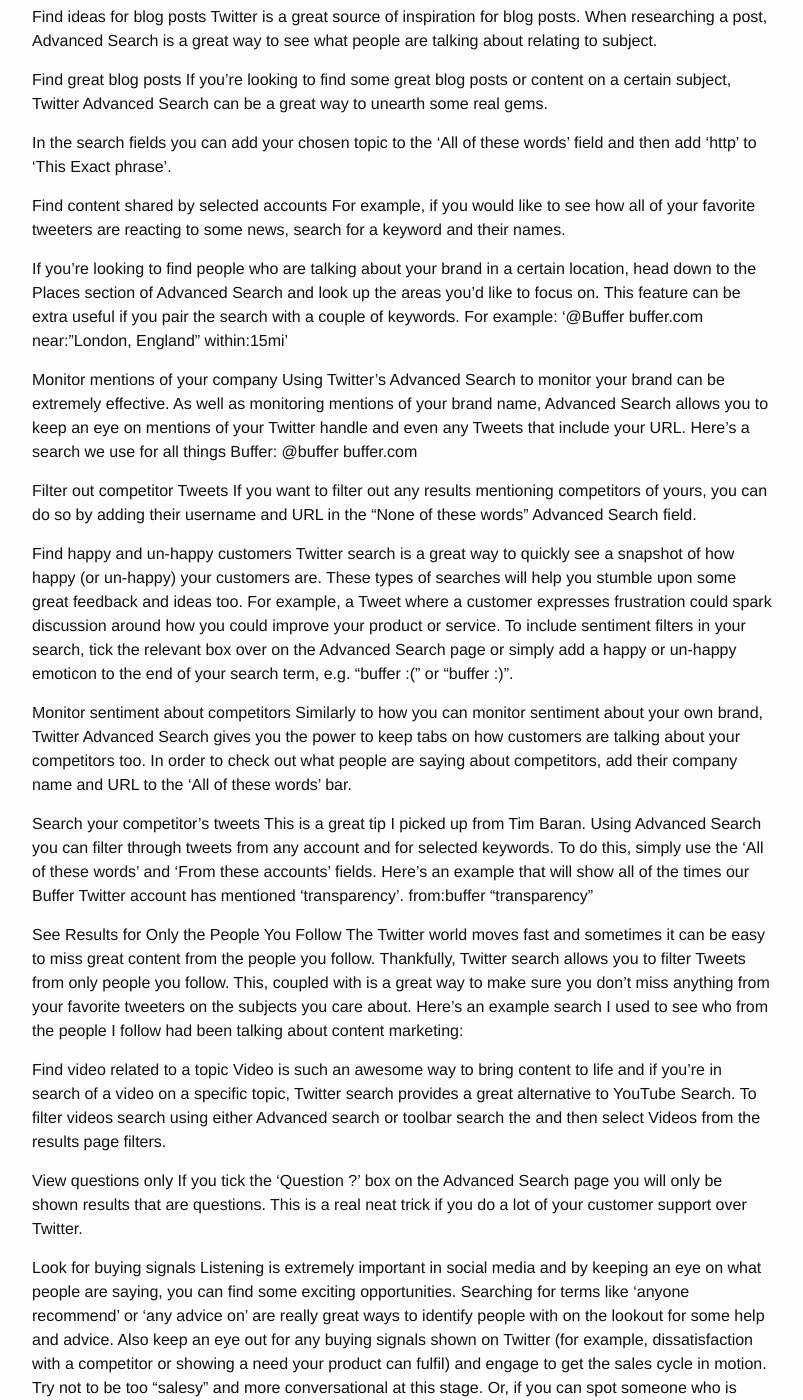
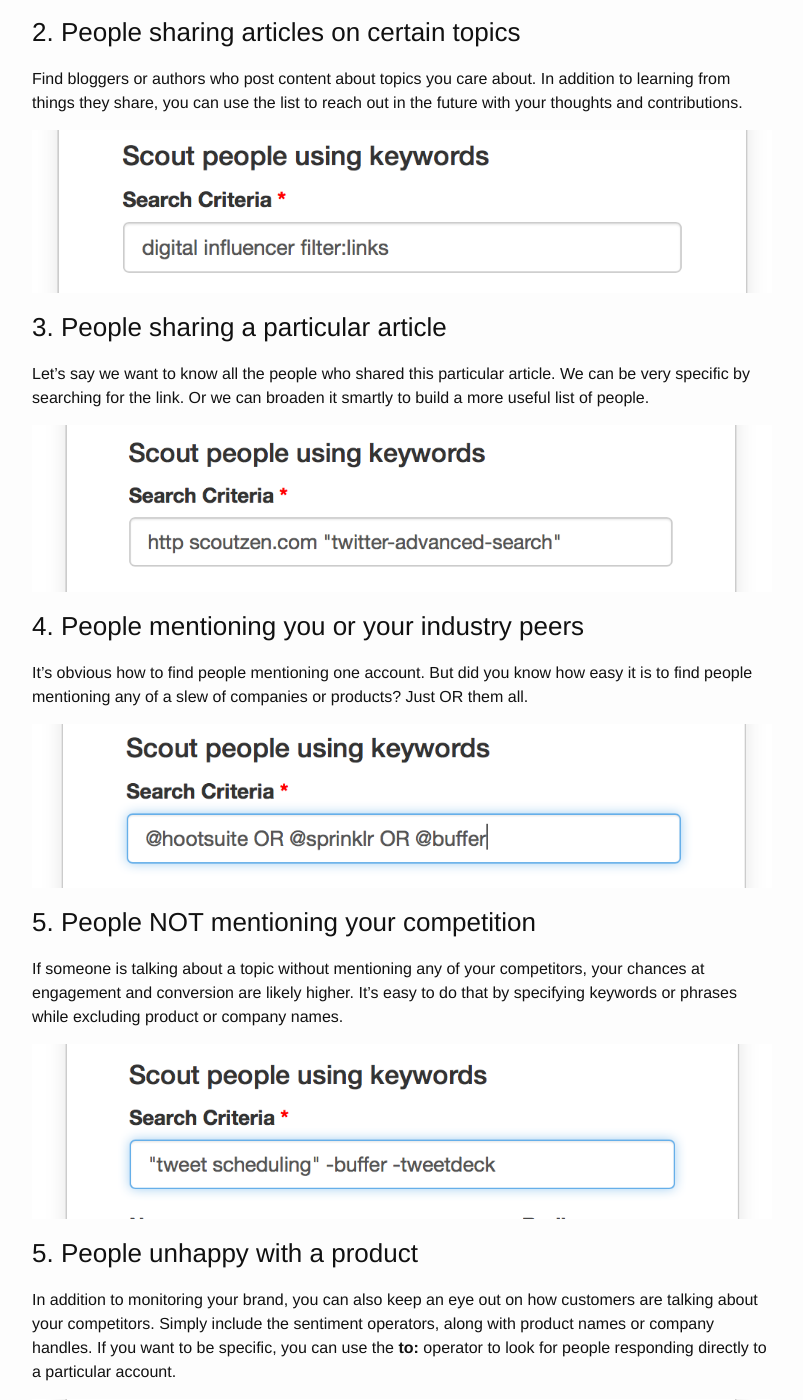
Before and after one commit to ScoutZen/scoutzen.github.io, a Jekyll site: the page built from _posts/2017-02-08-twitter-advanced-search-scout.md, in a window 1280 px wide and 1400 px high, scrolled down 3925 px. Shown: the whole window, without its empty margins (238-1041 px from the left). Built offline with Jekyll 4.4.1, drawn with Linux system fonts in a browser that asks for light colours; some of the changed text lies outside the part shown.

Commit message:
8 nifty ways to gather people using advanced search

```diff
--- a/_posts/2017-02-08-twitter-advanced-search-scout.md
+++ b/_posts/2017-02-08-twitter-advanced-search-scout.md
@@ -122,101 +122,111 @@ It is important to keep in mind that tweets are conversations, not
 documents or blog posts, obviously. For best search results, your keywords
 and phrases should reflect the manner in which people talk to each other.
 
-### 1. Gather people sharing your content.
+### 1. People sharing your content.
 
-People replying to your tweets, mentioning you in their tweets or
-sharing your content are already engaged with you. With ScoutZen, it
-is easy to maintain an ongoing list of your fans.
+Gather all the people who share your blog posts and articles or
+reference you in their tweets.
 
-### 1. People you have interacted with
-makes it easy to gather all
-Saved searches can be great to keep an eye on people sharing your content, keywords relevant to your brand and your own mentions.
+[![Scout for people sharing your content](/assets/scout-examples/sharing-content.png)][szlp]
 
-It can be hard to recall all of your interactions with another person on Twitter. As a way to refresh your mind, you can use the ‘From these accounts’ and ‘To these accounts’ filters.
+People mentioning you in their tweets or sharing your content are
+already engaged with you. With ScoutZen, it is easy to maintain an
+ongoing list of your fans.
 
-Find the most popular Tweets about a topic, or competitor's tweets
-gaining traction
+### 2. People sharing articles on certain topics
 
-Find ideas for blog posts
-Twitter is a great source of inspiration for blog posts. When researching a post, Advanced Search is a great way to see what people are talking about relating to subject.
+Find bloggers or authors who post content about topics you care about. In
+addition to learning from things they share, you can use the list to
+reach out in the future with your thoughts and contributions.
 
-Find great blog posts
-If you’re looking to find some great blog posts or content on a certain subject, Twitter Advanced Search can be a great way to unearth some real gems.
+[![Scout for people sharing topical content](/assets/scout-examples/with-content.png)][szlp]
 
-In the search fields you can add your chosen topic to the ‘All of these words’ field and then add ‘http’ to ‘This Exact phrase’.
+### 3. People sharing a particular article
 
-Find content shared by selected accounts
-For example, if you would like to see how all of your favorite tweeters are reacting to some news, search for a keyword and their names.
+Let's say we want to know all the people who shared this particular
+article. We can be very specific by searching for the link. Or we can
+broaden it smartly to build a more useful list of people.
 
-If you’re looking to find people who are talking about your brand in a certain location, head down to the Places section of Advanced Search and look up the areas you’d like to focus on.
-This feature can be extra useful if you pair the search with a couple of keywords. For example: ‘@Buffer buffer.com near:”London, England” within:15mi’
+[![Scout for people sharing a link](/assets/scout-examples/link-search.png)][szlp]
 
-Monitor mentions of your company
-Using Twitter’s Advanced Search to monitor your brand can be extremely effective. As well as monitoring mentions of your brand name, Advanced Search allows you to keep an eye on mentions of your Twitter handle and even any Tweets that include your URL.
-Here’s a search we use for all things Buffer: @buffer buffer.com
+### 4. People mentioning you or your industry peers
 
-Filter out competitor Tweets
-If you want to filter out any results mentioning competitors of yours, you can do so by adding their username and URL in the “None of these words” Advanced Search field.
+It's obvious how to find people mentioning one account. But did you know
+how easy it is to find people mentioning any of a slew of companies or
+products? Just OR them all.
 
+[![Scout for people mentioning](/assets/scout-examples/or-mentions.png)][szlp]
 
-Find happy and un-happy customers
-Twitter search is a great way to quickly see a snapshot of how happy (or un-happy) your customers are.
-These types of searches will help you stumble upon some great feedback and ideas too. For example, a Tweet where a customer expresses frustration could spark discussion around how you could improve your product or service.
-To include sentiment filters in your search, tick the relevant box over on the Advanced Search page or simply add a happy or un-happy emoticon to the end of your search term, e.g. “buffer :(” or “buffer :)”.
+### 5. People NOT mentioning your competition
 
-Monitor sentiment about competitors
-Similarly to how you can monitor sentiment about your own brand, Twitter Advanced Search gives you the power to keep tabs on how customers are talking about your competitors too.
-In order to check out what people are saying about competitors, add their company name and URL to the ‘All of these words’ bar.
+If someone is talking about a topic without mentioning any of your
+competitors, your chances at engagement and conversion are likely
+higher. It's easy to do that by specifying keywords or phrases while
+excluding product or company names.
 
-Search your competitor’s tweets
-This is a great tip I picked up from Tim Baran. Using Advanced Search you can filter through tweets from any account and for selected keywords. To do this, simply use the ‘All of these words’ and ‘From these accounts’ fields.
-Here’s an example that will show all of the times our Buffer Twitter account has mentioned ‘transparency’.
-from:buffer “transparency”
+[![Scout for people not mentioning](/assets/scout-examples/not-mentions.png)][szlp]
 
-See Results for Only the People You Follow
-The Twitter world moves fast and sometimes it can be easy to miss great content from the people you follow.
-Thankfully, Twitter search allows you to filter Tweets from only people you follow. This, coupled with is a great way to make sure you don’t miss anything from your favorite tweeters on the subjects you care about.
-Here’s an example search I used to see who from the people I follow had been talking about content marketing:
+### 5. People unhappy with a product
 
-Find video related to a topic
-Video is such an awesome way to bring content to life and if you’re in search of a video on a specific topic, Twitter search provides a great alternative to YouTube Search. To filter videos search using either Advanced search or toolbar search the and then select Videos from the results page filters.
+In addition to monitoring your brand, you can also keep an eye out on
+how customers are talking about your competitors. Simply include the
+sentiment operators, along with product names or company handles. If you
+want to be specific, you can use the __to:__ operator to look for people
+responding directly to a particular account.
 
- View questions only
-If you tick the ‘Question ?’ box on the Advanced Search page you will only be shown results that are questions. This is a real neat trick if you do a lot of your customer support over Twitter.
+[![Scout for people unhappy with a product](/assets/scout-examples/product-unhappy.png)][szlp]
 
-Look for buying signals
-Listening is extremely important in social media and by keeping an eye on what people are saying, you can find some exciting opportunities.
-Searching for terms like ‘anyone recommend’ or ‘any advice on’ are really great ways to identify people with on the lookout for some help and advice.
-Also keep an eye out for any buying signals shown on Twitter (for example, dissatisfaction with a competitor or showing a need your product can fulfil) and engage to get the sales cycle in motion. Try not to be too “salesy” and more conversational at this stage. Or, if you can spot someone who is looking to make a purchase imminently, jump in and get on their radar.
+If done right, not only can this list drive engagement and conversion,
+you are also likely to get ideas for new features and product
+improvement.
 
-Think about what potential leads might tweet if they have a need or problem that your business can fulfill or solve. Here are some examples:
+Don't overlook the question __?__ sentiment. This can lead to people
+having questions about how to achieve a particular goal within a
+product. You might be able to help them or provide them with a better
+alternative.
 
-Tweets that ask for a recommended supplier in a specific location.
-Problem tweets: A broken phone, broken fence, delayed train.
-Goal tweets: Lose weight, start a business, get a new job.
-Need and want tweets: Need a drink, need food, want a new car.
-Feeling tweets: Stressed, upset, tired, thankful, in love.
-Once you have a list of tweet ideas, start testing searches for those ideas. For example, if you’re a tour guide in London looking for potential leads, you could enter “recommend tour London” into the All of These Words field and select the Question check box.
+### 6. People sharing videos
 
-Use the templates below to start your search query research:
+Let's say you provide video editing services and would like to reach out
+to people creating or sharing informational videos. Or if you want to
+make a list of companies putting out a screencast. It's easy enough with
+the __filter:videos__ operator.
 
-“Recommend [YOUR BUSINESS TYPE] [TARGET MARKET LOCATION] ?”
-“Broken [SOMETHING YOUR BUSINESS FIXES] [TARGET MARKET LOCATION] ?”
-“[GOAL YOUR BUSINESS HELPS ACHIEVE] near:[TARGET MARKET LOCATION]”
-“Need [PRODUCT YOUR BUSINESS SELLS] near:[TARGET MARKET LOCATION]’
-“Want [PRODUCT YOUR BUSINESS SELLS] near:[TARGET MARKET LOCATION]”
-“[ENTER A NEGATIVE FEELING YOUR PRODUCT/SERVICE COMBATS] near:[ENTER TARGET MARKET LOCATION]”
+[![Scout for people sharing videos](/assets/scout-examples/video-guides.png)][szlp]
+
+Don't forget the equivalent __filter:images__  if you care about
+pictures and infographics.
+
+### 7. People talking about you in a city
+
+ScoutZen makes it particularly easy to find people talking about your
+brand in a certain location. The auto-suggest city picker eliminates
+guesswork in geo-names or tedious lat-long input. Simply pick the right
+city, specify the geographic coverage (e.g. 15 mi or 25km) and your
+search will be focused on that area.
+
+[![Scout for people near place](/assets/scout-examples/near-place.png)][szlp]
+
+### 8. People signaling intent to buy
+
+You can create your own search templates specific to your product or
+niche in order to discover great opportunities and develop outreach. For
+example, "anyone recommend" OR "any advice" OR "need something" are good
+phrases to consider. These could be used in conjunction with any of the
+examples illustrated so far.
+
+### What's Next
+
+Those are just a few ideas for scouts you can use today to gather
+people, build lists and drive campaigns. Do you have any neat search
+tricks? We would love to hear them.
+
+[Start an advanced search scout now!][szlp]
 
 [szlp]: https://www.scoutzen.com/welcome/monitor-twitter-hashtags
 [search-home]: https://twitter.com/search-home
 [tw-search]: https://twitter.com/search-advanced
 [tw-support]: https://support.twitter.com/articles/71577
 [howto]: https://blog.twitter.com/2016/how-to-advanced-search-on-twitter
-[buffer-guide]: https://blog.bufferapp.com/twitter-advanced-search
-[buffer-listen]: https://blog.bufferapp.com/social-listening
-[dan-neely]: http://www.marketingprofs.com/articles/2010/3634/social-media-listening-vs-social-media-monitoring-truly-connecting-or-merely-collecting
-[sm-influence]: http://www.socialmediaexaminer.com/6-ways-to-use-advanced-twitter-search-for-increased-influence/
-[zapier-guide]: https://zapier.com/blog/twitter-advanced-search-guide/#common-search-queries
-
 [search-sort]: /twitter/bio/search/2016/10/17/search-sort-tools.html
 [tailored]: https://business.twitter.com/en/help/campaign-setup/campaign-targeting/tailored-audiences.html
```
Also changed, not shown: other parts of _posts/2017-02-08-twitter-advanced-search-scout.md (+1 -1 lines), assets/scout-examples/link-search.png (added), assets/scout-examples/near-place.png (added), assets/scout-examples/not-mentions.png (added), assets/scout-examples/or-mentions.png (added), assets/scout-examples/product-unhappy.png (added), assets/scout-examples/sharing-content.png (added), assets/scout-examples/video-guides.png (added), assets/scout-examples/with-content.png (added).
